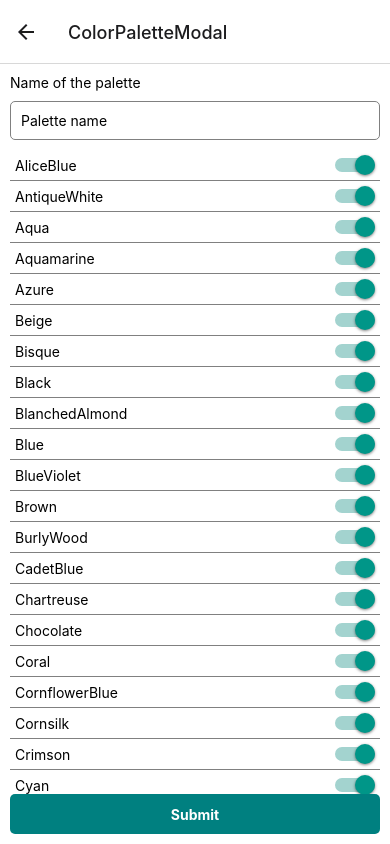
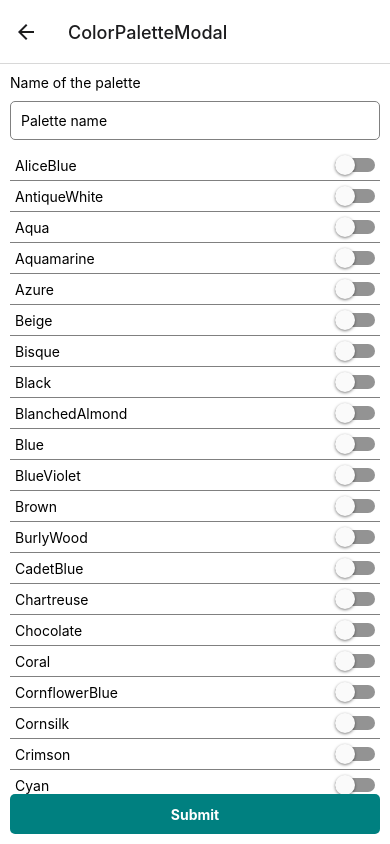
Before and after one commit to irahrosete/fm-react-native-expo, a React Native app: screen /ColorPaletteModal in a window 390 px wide. Built offline with nearby package versions, Linux system fonts and the light colour scheme; no server answers.

Commit message:
handle value change for selection in modal switches

```diff
--- a/screens/ColorPaletteModal.js
+++ b/screens/ColorPaletteModal.js
@@ -163,6 +163,7 @@ const COLORS = [
 
 const ColorPaletteModal = ({ navigation }) => {
   const [name, setName] = useState('')
+  const [selectedColors, setSelectedColors] = useState([])
 
   const handleSubmit = useCallback(() => {
     if (!name) {
@@ -175,6 +176,18 @@ const ColorPaletteModal = ({ navigation }) => {
       navigation.navigate('Home', { newColorPalette })
     }
   }, [name])
+
+  const handleValueChange = useCallback((value, color) => {
+    if (value === true) {
+      setSelectedColors((colors) => [...colors, color])
+    } else {
+      setSelectedColors((colors) =>
+        colors.filter(
+          (selectedColor) => color.colorName !== selectedColor.colorName,
+        ),
+      )
+    }
+  }, [])
 
   return (
     <View style={styles.container}>
@@ -191,7 +204,16 @@ const ColorPaletteModal = ({ navigation }) => {
         renderItem={({ item }) => (
           <View style={styles.color}>
             <Text>{item.colorName}</Text>
-            <Switch value={true} onValueChange={() => { }} />
+            <Switch
+              value={
+                !!selectedColors.find(
+                  (color) => color.colorName === item.colorName,
+                )
+              }
+              onValueChange={(selected) => {
+                handleValueChange(selected, item)
+              }}
+            />
           </View>
         )}
       />
```
